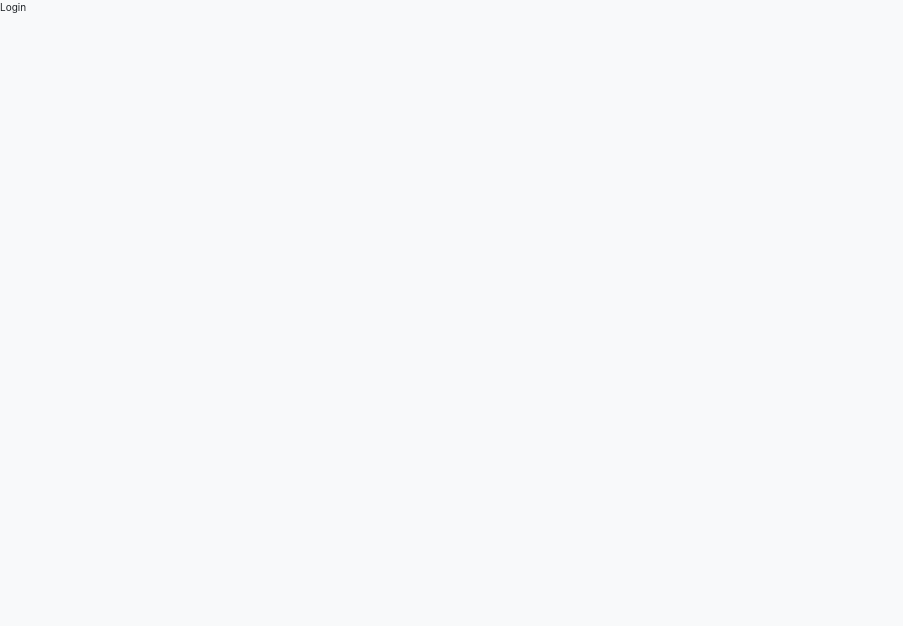
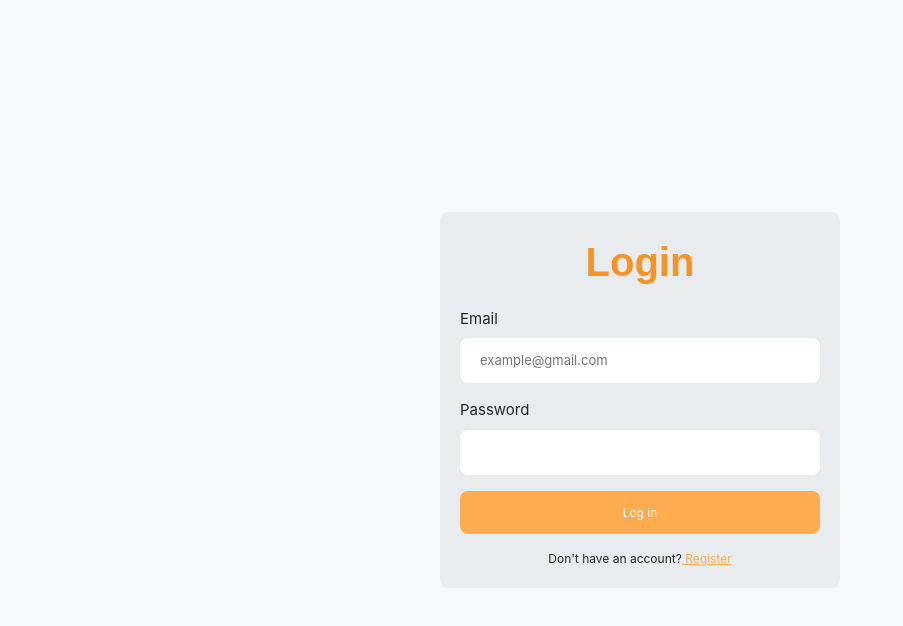
Before and after one commit to IsaqueBatist/fakesotre, a React (Vite) app: page /auth/login in a window 1280 px wide. Shown: the top 626 px of the page, without its empty margins (0-903 px from the left). Built offline with nearby package versions, Linux system fonts and the light colour scheme.

Commit message:
:sparkles: feat: Login Page

```diff
--- a/src/pages/Login/Login.tsx
+++ b/src/pages/Login/Login.tsx
@@ -1,3 +1,39 @@
+import {
+  FormLogin,
+  FormTittle,
+  HelpText,
+  InputForm,
+  MainLoginContainer,
+  SubmmitButton,
+} from './styles'
+
 export default function Login() {
-  return <div>Login</div>
+  return (
+    <MainLoginContainer>
+      <FormLogin>
+        <FormTittle>Login</FormTittle>
+        <InputForm>
+          <label htmlFor="iemail">Email</label>
+          <input
+            required
+            type="email"
+            id="iemail"
+            placeholder="example@gmail.com"
+            autoComplete="email"
+          />
+        </InputForm>
+        <InputForm>
+          <label htmlFor="ipassword">Password</label>
+          <input required type="password" id="ipassword" autoComplete="current-password" />
+        </InputForm>
+        <SubmmitButton type="submit" aria-label="Log in to your account">
+          Log in
+        </SubmmitButton>
+        <HelpText role="note">
+          Don't have an account?
+          <a href="/auth/register"> Register</a>
+        </HelpText>
+      </FormLogin>
+    </MainLoginContainer>
+  )
 }
--- /dev/null
+++ b/src/pages/Login/styles.ts
@@ -0,0 +1,81 @@
+import styled from 'styled-components'
+
+export const MainLoginContainer = styled.div`
+  width: 100%;
+  min-height: 100dvh;
+
+  display: flex;
+  justify-content: center;
+  align-items: center;
+`
+
+export const FormLogin = styled.form`
+  width: 40rem;
+  background-color: ${({ theme }) => theme.colors.Neutra.light[2]};
+  border-radius: ${({ theme }) => theme.borderRadius};
+
+  display: flex;
+  flex-direction: column;
+  gap: 1.6rem;
+  justify-content: flex-start;
+  align-items: center;
+
+  padding: 2rem;
+`
+
+export const FormTittle = styled.h2`
+  font-family: ${({ theme }) => theme.fonts.heading};
+  font-size: 4rem;
+  color: ${({ theme }) => theme.colors.primary.main};
+  font-weight: bold;
+`
+
+export const InputForm = styled.div`
+  width: 100%;
+  /* padding: 1rem; */
+
+  display: flex;
+  flex-direction: column;
+
+  gap: 0.8rem;
+
+  label {
+    font-size: 1.5rem;
+  }
+
+  input {
+    padding: 1.5rem 2rem;
+    outline: none;
+    border: none;
+    border-radius: ${({ theme }) => theme.borderRadius};
+
+    font-size: 1.3rem;
+    transition: box-shadow 0.5s ease;
+
+    &:focus {
+      box-shadow: -1px 0px 6px 2px ${({ theme }) => theme.colors.primary.light};
+    }
+  }
+`
+
+export const SubmmitButton = styled.button`
+  padding: 1.5rem 2rem;
+  width: 100%;
+  border-radius: ${({ theme }) => theme.borderRadius};
+  background-color: ${({ theme }) => theme.colors.primary.medium};
+  border: none;
+  color: ${({ theme }) => theme.colors.Neutra.light[1]};
+  font-size: 1.2rem;
+
+  &:hover {
+    background-color: ${({ theme }) => theme.colors.seconday.main};
+    cursor: pointer;
+  }
+`
+
+export const HelpText = styled.p`
+  font-size: 1.2rem;
+  a {
+    color: ${({ theme }) => theme.colors.primary.medium};
+  }
+`
--- a/src/styles/theme.ts
+++ b/src/styles/theme.ts
@@ -52,5 +52,5 @@ export const theme: ITheme = {
       heading: 'Poppins, sans-serif'
     },
     borderRadius: '8px',
-    spacing: (factor?: number) => `${factor} * 8`
+    spacing: (factor?: number) => `${factor} * 8px`
 }
```
